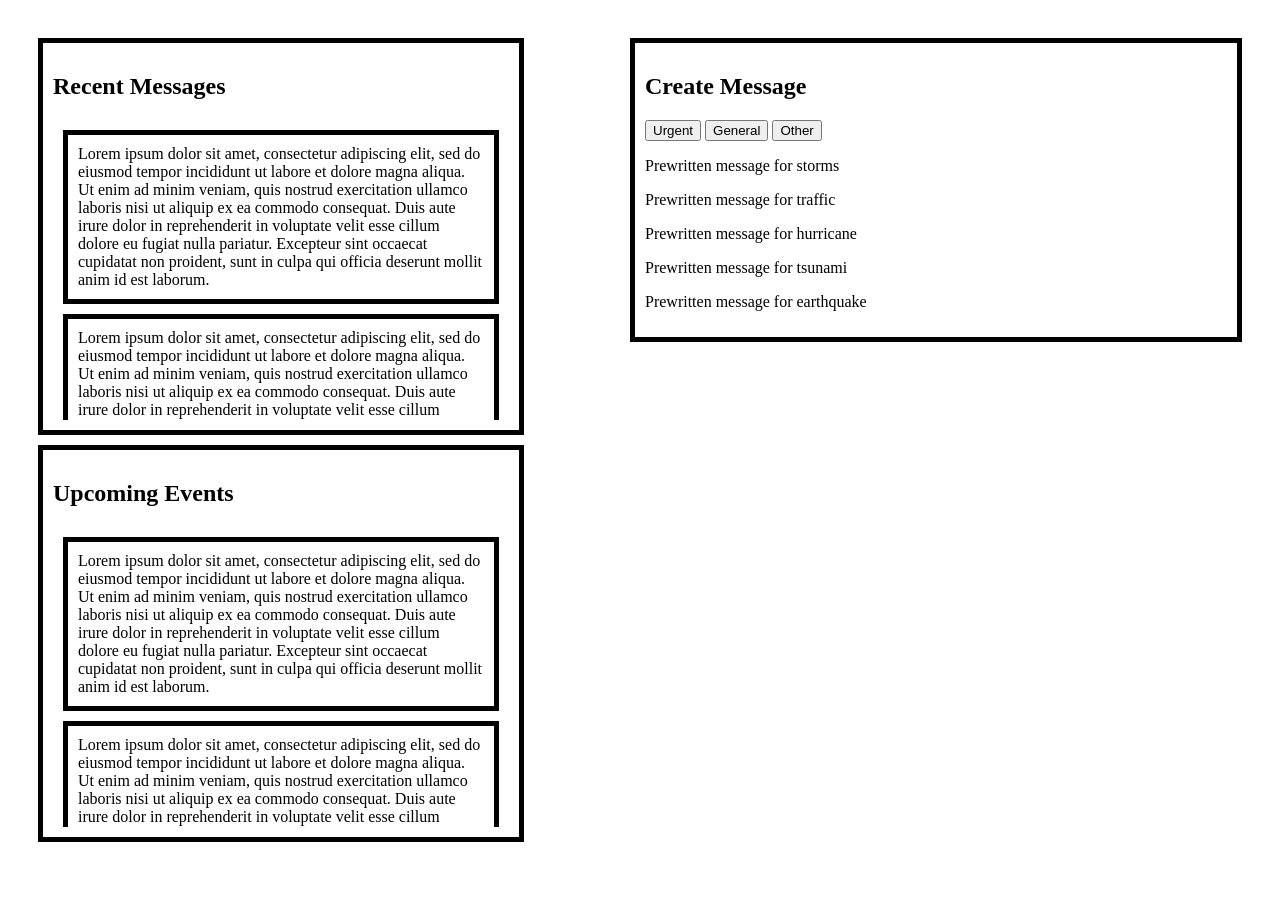
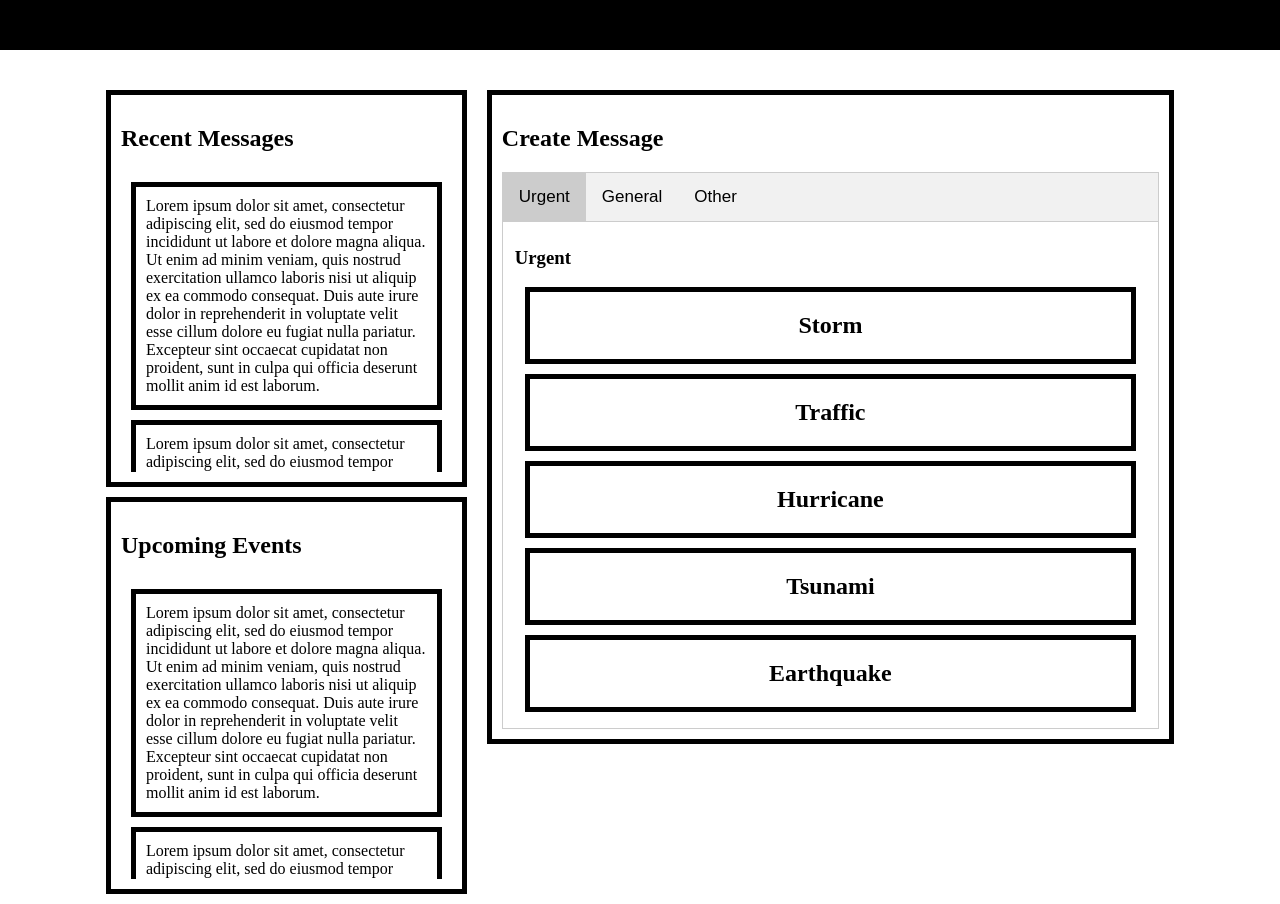
Before and after one commit to zakattack9/Lanakila-Meals-on-Wheels-Project, a plain HTML site: page client/index.html in a window 1280 px wide. Before the commit the page ends 872 px from the top, so only its background shows below. Drawn offline with nearby package versions, Linux system fonts and the light colour scheme.

Commit message:
finished front page wireframe

```diff
--- a/client/app.js
+++ b/client/app.js
@@ -1,6 +1,6 @@
 
 // how to make tabs on a single page
-function openCity(evt, cityName) {
+function openTab(evt, tabName) {
     var i, tabcontent, tablinks;
     tabcontent = $('.tabcontent');
     for (i = 0; i < tabcontent.length; i++) {
@@ -10,6 +10,20 @@ function openCity(evt, cityName) {
     for (i = 0; i < tablinks.length; i++) {
         tablinks[i].className = tablinks[i].className.replace(" active", "");
     }
-    document.getElementById(cityName).style.display = "block";
+    document.getElementById(tabName).style.display = "block";
     evt.currentTarget.className += " active";
 }
+
+function openMsgBox(evt, boxName) {
+    var i, tabcontent, tablinks;
+    tabcontent = $('.MsgTextbox');
+    for (i = 0; i < tabcontent.length; i++) {
+        tabcontent[i].style.display = "none";
+    }
+    tablinks = document.getElementsByClassName("quickMsgBox");
+    for (i = 0; i < tablinks.length; i++) {
+        tablinks[i].className = tablinks[i].className.replace(" active", "");
+    }
+    document.getElementById(boxName).style.display = "block";
+    evt.currentTarget.className += " active";
+}
--- a/client/index.html
+++ b/client/index.html
@@ -10,6 +10,7 @@
 		<div id="topBar">
 			<!-- admin profile thing-->
 		</div>
+		<div id="wrapper">
 			<div id="leftPanel">
 				<div id="recentMsg">
 					<h2>Recent Messages</h2>
@@ -36,12 +37,42 @@
 			<div id="createMsg">
 				<h2>Create Message</h2>
 				<div class="tab">
-			  <button class="tablinks" onclick="openTab(event, 'London')">Urgent</button>
-			  <button class="tablinks" onclick="openTab(event, 'Paris')">General</button>
-			  <button class="tablinks" onclick="openTab(event, 'Tokyo')">Other</button>
+				  <button class="tablinks active" onclick="openTab(event, 'Urgent')">Urgent</button>
+				  <button class="tablinks" onclick="openTab(event, 'General')">General</button>
+				  <button class="tablinks" onclick="openTab(event, 'Other')">Other</button>
+				</div>
+				<div id="Urgent" class="tabcontent">
+				  <h3>Urgent</h3>
+				  <div class="quickMsgBox" onclick="openMsgBox(event, 'storm')">
+				  	<h2>Storm</h2>
+				  	<textarea name="Text1" cols="10" rows="5" class="MsgTextbox" id="storm"></textarea>
+				  </div>
+				  <div class="quickMsgBox" onclick="openMsgBox(event, 'traffic')">
+				  	<h2>Traffic</h2>
+				  	<textarea name="Text1" cols="10" rows="5" class="MsgTextbox" id="traffic"></textarea>
+				  </div>
+				  <div class="quickMsgBox" onclick="openMsgBox(event, 'hurricane')">
+				  	<h2>Hurricane</h2>
+				  	<textarea name="Text1" cols="10" rows="5" class="MsgTextbox" id="hurricane"></textarea>
+				  </div>
+				  <div class="quickMsgBox" onclick="openMsgBox(event, 'tsunami')">
+				  	<h2>Tsunami</h2>
+				  	<textarea name="Text1" cols="10" rows="5" class="MsgTextbox" id="tsunami"></textarea>
+				  </div>
+				  <div class="quickMsgBox" onclick="openMsgBox(event, 'earthquake')">
+				  	<h2>Earthquake</h2>
+				  	<textarea name="Text1" cols="10" rows="5" class="MsgTextbox" id="earthquake"></textarea>
+				  </div>
+				</div>
+				<div id="General" class="tabcontent">
+				  <h3>General</h3>
+				</div>
+
+				<div id="Other" class="tabcontent">
+				  <h3>Other</h3>
 				</div>
 				<!-- storm traffic hurricane tsunami earthquake -->
-			<div class="tabContent" id="storm">
+				<!-- <div class="tabContent" id="storm">
 					<p>Prewritten message for storms</p>
 				</div>
 				<div class="tabContent" id="traffic">
@@ -55,6 +86,7 @@
 				</div>
 				<div class="tabContent" id="earthquake">
 					<p>Prewritten message for earthquake</p>
+				</div> -->
 			</div>
 		</div>
 		</div>
--- a/client/styles.css
+++ b/client/styles.css
@@ -1,24 +1,28 @@
 body{
 	height:100vh;
+	margin: 0;
 }
-#recentMsg,#upcomingEvents,#createMsg,.recentText,.events{
+#topBar{
+	height: 50px;
+	background-color: black;
+}
+#recentMsg,#upcomingEvents,#createMsg,.recentText,.events, .quickMsgBox{
 	border-style: solid;
     border-width: 5px;
     margin: 10px;
     padding: 10px;
 }
-
+#wrapper{
+	width: 85%;
+	margin: 30px auto;
+}
 #leftPanel{
 	float: left;
-	margin: 10px;
-	width: 40%;
-	padding: 10px;
+	width: 35%;
 }
 #rightPanel{
-	float: right;
-	margin: 10px;
-	width: 50%;
-	padding: 10px;
+	float: left;
+	width: 65%;
 }
 
 .scrolls{
@@ -28,3 +32,64 @@ body{
 #recentMsg,#upcomingEvents{
 	height: 50%;
 }
+
+.tab {
+    overflow: hidden;
+    border: 1px solid #ccc;
+    background-color: #f1f1f1;
+}
+
+/* Style the buttons inside the tab */
+.tab button {
+    background-color: inherit;
+    float: left;
+    border: none;
+    outline: none;
+    cursor: pointer;
+    padding: 14px 16px;
+    transition: 0.3s;
+    font-size: 17px;
+}
+
+/* Change background color of buttons on hover */
+.tab button:hover {
+    background-color: #ddd;
+}
+
+/* Create an active/current tablink class */
+.tab button.active {
+    background-color: #ccc;
+}
+
+/* Style the tab content */
+.tabcontent {
+    display: none;
+    padding: 6px 12px;
+    border: 1px solid #ccc;
+    border-top: none;
+}
+
+#Urgent{
+	display: block;
+}
+.quickMsgBox{
+	width: auto;
+}
+
+.quickMsgBox h2{
+	margin: 10px;
+	text-align: center;
+}
+
+.quickMsgBox textarea{
+	width: 80%;
+	display: none;
+}
+
+.quickMsgBox:hover{
+	background-color: #ccc
+}
+
+.quickMsg.active{
+	background-color: #ccc
+}
```
Lines whose indentation alone changed are shown as unchanged.
